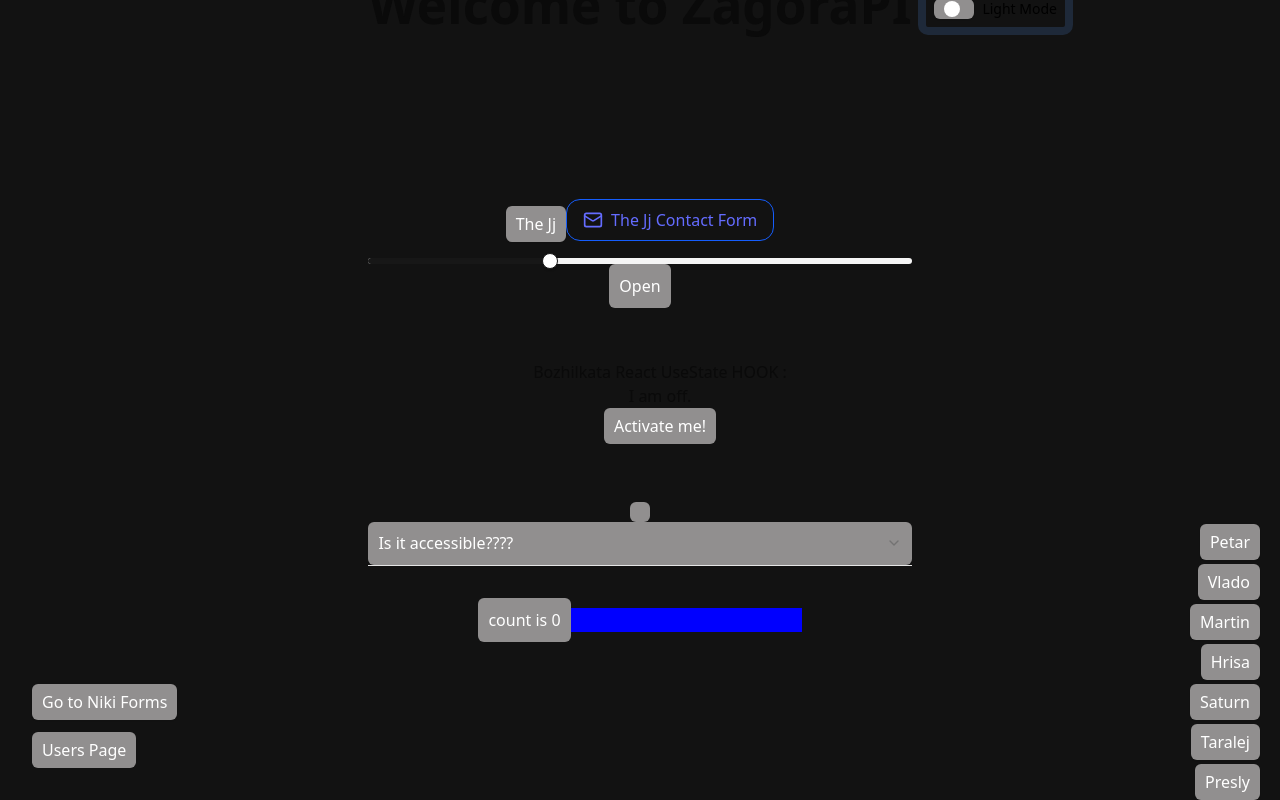
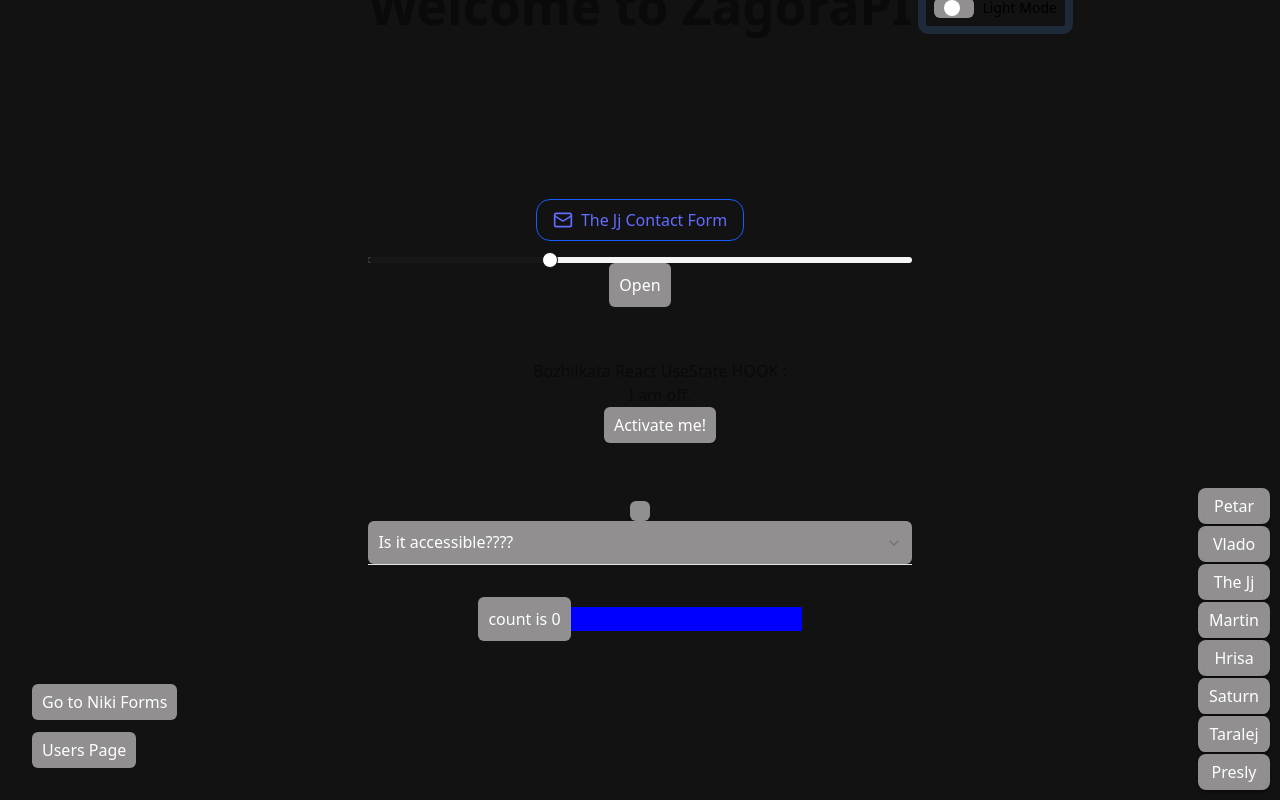
Before and after one commit to ZagoraPI/Tech-Titans, a React (Vite) app: page / in a window 1280 px wide. Shown: the top 800 px of the page. Built offline with nearby package versions, Linux system fonts and the light colour scheme.

Commit message:
Style: Changed the positon of all normal type Form pages

```diff
--- a/src/App.tsx
+++ b/src/App.tsx
@@ -52,7 +52,6 @@ function App() {
            <h1 style={{ position: "relative", top: "-150px" }}><b>Welcome to ZagoraPI</b></h1>
 
             <div className="p-4">
-              <TheJjForm />
               <Link
                 to="contact-form-page"
                 className="inline-flex items-center gap-2 px-4 py-2 border border-blue-600 text-blue-600 font-medium rounded-xl hover:bg-blue-100 transition-all duration-200"
@@ -124,27 +123,14 @@ function App() {
               </Link>
             </div>
 
-            <div style={{ position: 'fixed', bottom: '240px', right: '20px' }}>
-              <PetarForm />
+            <div className="bottom-right-stack">
+                {[PetarForm, VladoForm,TheJjForm, MartinForm, HrisaForm, SaturnForm, EgorkaForm, PreslyForm,].map((Form, idx) => (
+              <div key={idx} className="form-button-wrapper">
+                <Form />
+              </div>
+              ))}
             </div>
-            <div style={{ position: 'fixed', bottom: '200px', right: '20px' }}>
-              <VladoForm />
-            </div>
-            <div style={{ position: 'fixed', bottom: '160px', right: '20px' }}>
-              <MartinForm />
-            </div>
-            <div style={{ position: 'fixed', bottom: '120px', right: '20px' }}>
-              <HrisaForm />
-            </div>
-            <div style={{ position: 'fixed', bottom: '80px', right: '20px' }}>
-              <SaturnForm />
-            </div>
-            <div style={{ position: 'fixed', bottom: '40px', right: '20px' }}>
-              <EgorkaForm />
-            </div>
-            <div style={{ position: 'fixed', bottom: '0px', right: '20px' }}>
-              <PreslyForm />
-            </div>
+
           </>
         }
       />
```
